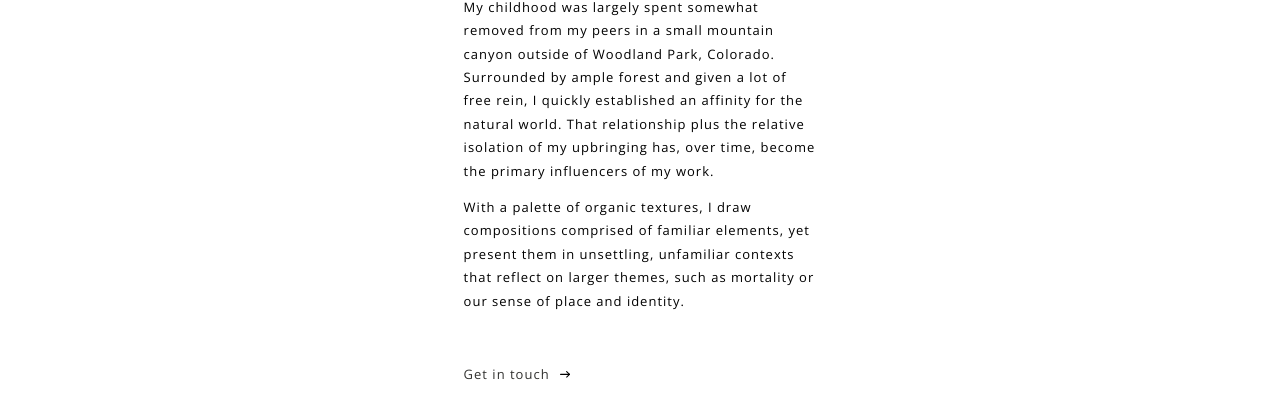
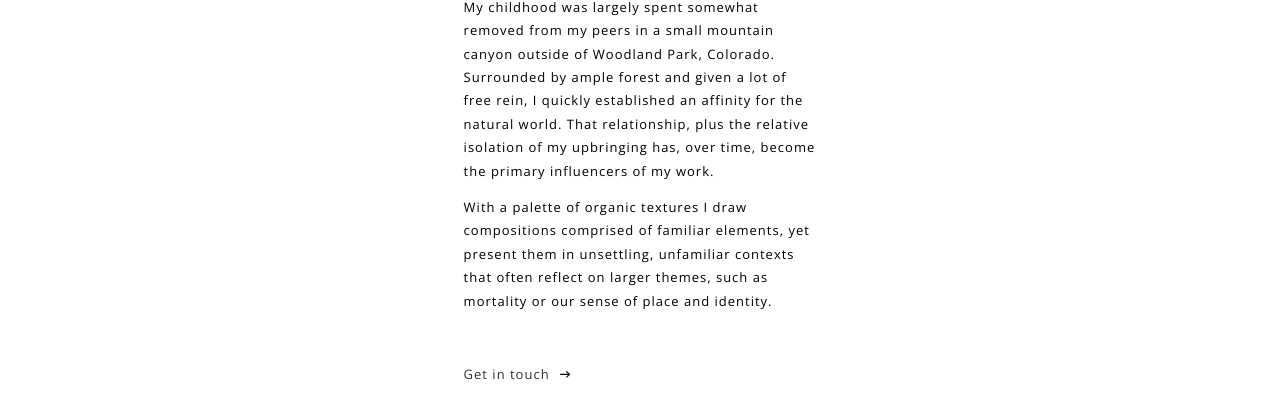
Before and after one commit to dontwakebrannan/bpm, a Jekyll site: the page built from about.html, in a window 1280 px wide. Shown: the part 234-633 px from the top of the page. Built offline with Jekyll 4.4.1, drawn with Linux system fonts in a browser that asks for light colours.

Commit message:
about statement tweak

```diff
--- a/about.html
+++ b/about.html
@@ -8,8 +8,8 @@
         <div>
             <h2>About</h2>
             <p>I am an artist currently residing in Portland, Oregon.</p>
-            <p>My childhood was largely spent somewhat removed from my peers in a small mountain canyon outside of Woodland Park, Colorado. Surrounded by ample forest and given a lot of free rein, I quickly established an affinity for the natural world. That relationship plus the relative isolation of my upbringing has, over time, become the primary influencers of my work.</p>
-            <p>With a palette of organic textures, I draw compositions comprised of familiar elements, yet present them in unsettling, unfamiliar contexts that reflect on larger themes, such as mortality or our sense of place and identity.</p>
+            <p>My childhood was largely spent somewhat removed from my peers in a small mountain canyon outside of Woodland Park, Colorado. Surrounded by ample forest and given a lot of free rein, I quickly established an affinity for the natural world. That relationship, plus the relative isolation of my upbringing has, over time, become the primary influencers of my work.</p>
+            <p>With a palette of organic textures I draw compositions comprised of familiar elements, yet present them in unsettling, unfamiliar contexts that often reflect on larger themes, such as mortality or our sense of place and identity.</p>
             <p>&nbsp;</p>
             <p><a href="/contact" class="go">Get in touch</a></p>
         </div>
```
